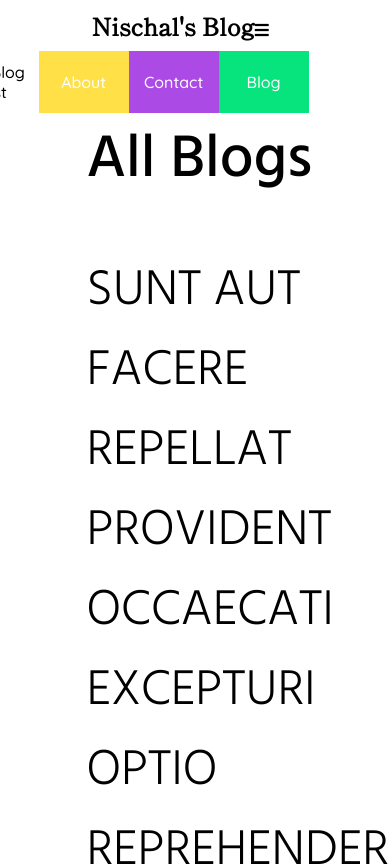
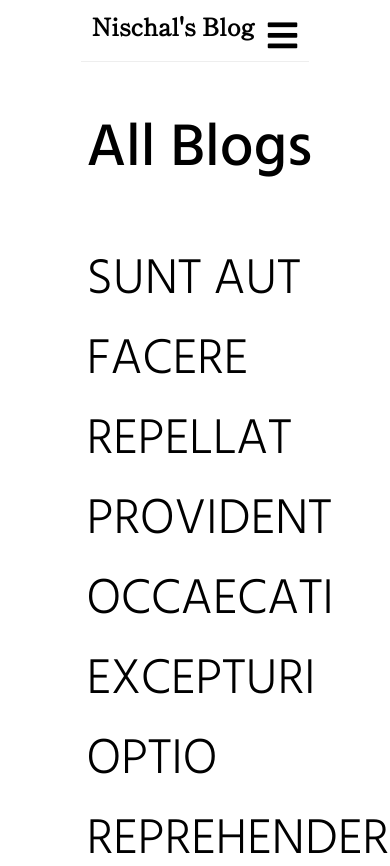
Before and after one commit to AllForPeace/react-website-blog-1, a React (Create React App) app: page / in a window 390 px wide. Shown: the top 866 px of the page. Built offline with nearby package versions, Linux system fonts and the light colour scheme; data requests are answered from the project's data file.

Commit message:
add Mobile responsiveness p1 and hamburger/styles

```diff
--- a/src/App.css
+++ b/src/App.css
@@ -1,12 +1,5 @@
-body {
-  margin: 0;
-  padding: 0 3px;
-}
-
-.App {
-  margin: 0 auto;
-  padding: 0 50px;
-}
+@media (min-width: 900px)
+{
   /* Navbar styling */
 
   .navbar nav {
@@ -53,6 +46,10 @@ body {
     transition: all 0.2s ease-out;
   }
 
+  .mobile-menu  {
+    display: none;
+  }
+
   #nav-logo {
     font-family: Shippori Mincho;
     display: inline-block;
@@ -68,7 +65,7 @@ body {
   #add-blog-nav:hover {
     padding-top: 13px;
     padding-bottom: 14px;
-  background: rgba(212, 212, 212, 0.911);
+    background: rgba(170, 170, 170, 0.795);
     color: #fff;
   }
   #add-blog-nav::before {
@@ -119,7 +116,53 @@ body {
     background: #00ab1c;
     right: 0%;
   }
+}
 
+
+body {
+  margin: 0;
+  padding: 0 3px;
+}
+
+.App {
+  margin: 0 auto;
+  padding: 0 50px;
+}
+
+i {
+  transition: all 0.3s ease-out;
+}
+/* Nav Styling Mobile */
+.navbar nav {
+  position: relative;
+  margin: 20px auto;
+  padding-left: 10px;
+  padding-bottom: 10px;
+  margin-top: 0;
+  box-sizing: border-box;
+  border-bottom: 1px solid #eee;
+  width: 80%;
+}
+
+#nav-logo {
+  font-family: Shippori Mincho;
+  margin: 8px 0;
+  /* display: inline; */
+}
+
+.mobile-menu  {
+  position: absolute;
+  top: 19%;
+  right: 5%;
+  font-size: 4vh;
+}
+
+.mobile-menu:hover{
+  cursor: pointer;
+}
+.collapse {
+  display: none;
+}
 /* Home Page styling */
 
 .homePage, .add-blog {
--- a/src/Navbar.js
+++ b/src/Navbar.js
@@ -1,6 +1,14 @@
-import { Link } from "react-router-dom";
+import { useState } from 'react'
+import { Link } from "react-router-dom"
 
 const Navbar = () => {
+
+  const [mobileMenuClicked, setMclick] = useState(false);
+
+  const mobileMenuExpand = () => {
+    setMclick(!mobileMenuClicked);
+  };
+
   return (
     <div className="navbar">
       <nav>
@@ -27,7 +35,7 @@ const Navbar = () => {
             </Link>
           </li>
         </ul>
-        <span className="mobile-menu"><i className="fas fa-bars"></i></span>
+        <span className={"mobile-menu "} onClick={mobileMenuExpand}><i className={ mobileMenuClicked ? "fas fa-times" : "fas fa-bars"}></i></span>
       </nav>
       {/* <div className="login">
         <li><a id="log-in" href="#">Log in</a></li>
```
Lines whose indentation alone changed are shown as unchanged.
